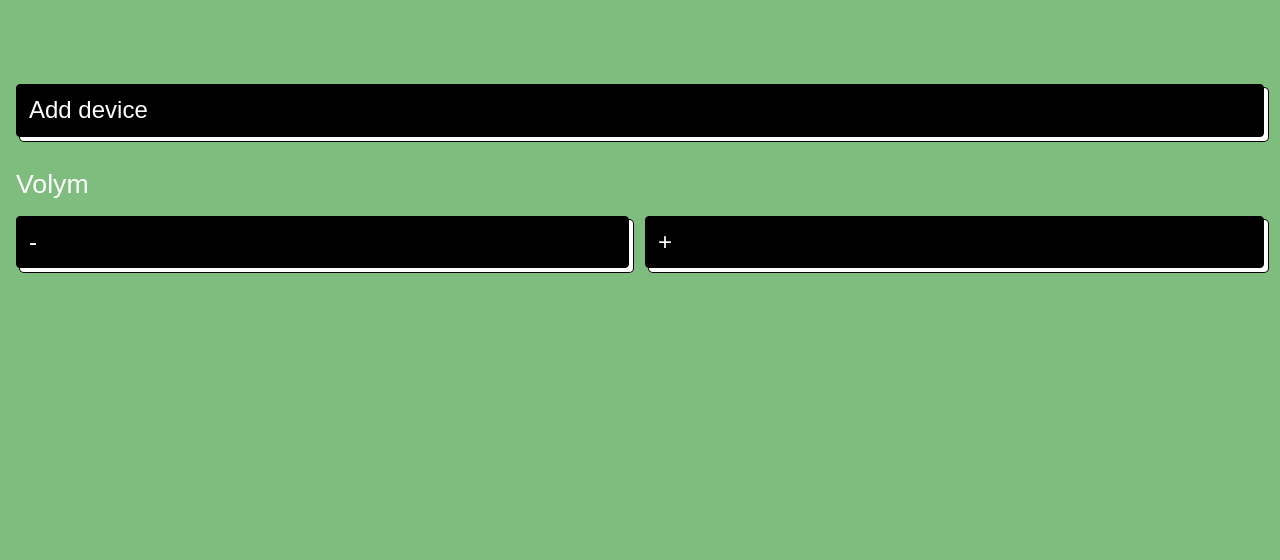
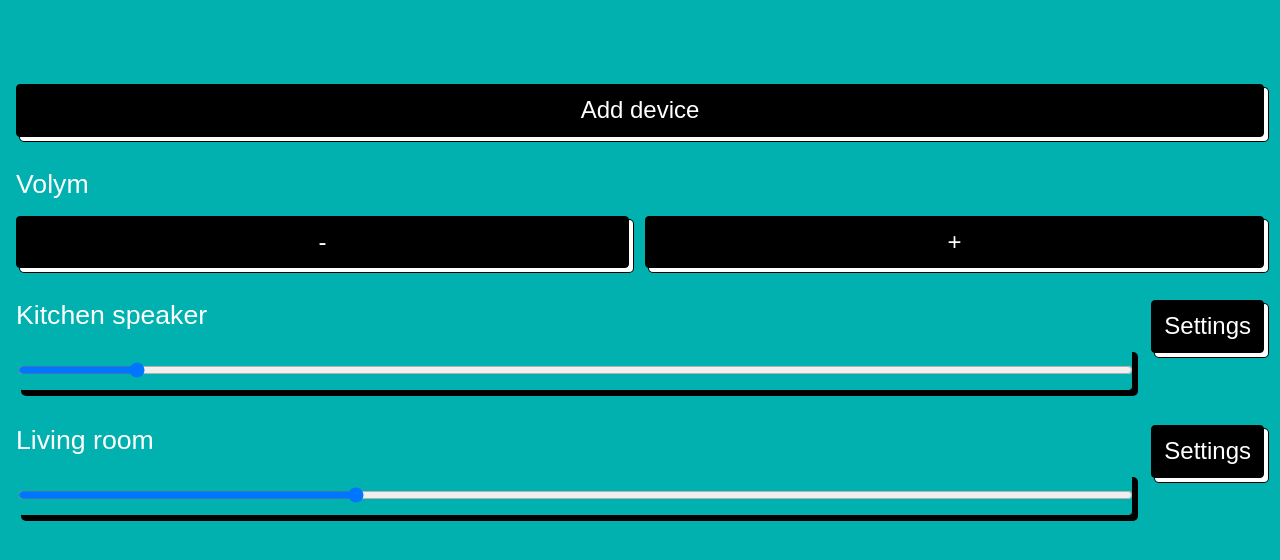
Before and after one commit to denniseriksson93/music-streamer, a website with bundled scripts: page src/streamer-server/public/streamer-remote/index.html in a window 1280 px wide. Built offline with nearby package versions, Linux system fonts and the light colour scheme; no server answers; a web font is replaced by a local one.

Commit message:
Rerender on state change

```diff
--- /dev/null
+++ b/src/streamer-server/public/streamer-remote/components/add-device.js
@@ -0,0 +1,14 @@
+export const addDevice = {
+  render: () => {
+    const addDeviceButton = document.createElement("button");
+    addDeviceButton.innerHTML = "Add device";
+
+    const addDeviceContainer = document.getElementById("add-device");
+
+    if (!addDeviceContainer) {
+      throw new Error("element with id 'add-device' is missing in the DOM");
+    }
+
+    addDeviceContainer.replaceChildren(addDeviceButton);
+  },
+};
--- /dev/null
+++ b/src/streamer-server/public/streamer-remote/components/devices.js
@@ -0,0 +1,40 @@
+import { STATE } from "../state.js";
+
+export const devices = {
+  render: () => {
+    const devices = STATE.get().devices.map(({ name, customName, volume }) => {
+      const nameContainer = document.createElement("div");
+      nameContainer.innerText = customName ?? name;
+
+      const volumeSlider = document.createElement("input");
+      volumeSlider.setAttribute("type", "range");
+      volumeSlider.setAttribute("value", (volume / 1000).toString());
+
+      const nameVolumeContainer = document.createElement("div");
+      nameVolumeContainer.setAttribute("class", "name-volume-container");
+      nameVolumeContainer.appendChild(nameContainer);
+      nameVolumeContainer.appendChild(volumeSlider);
+
+      const settingsButton = document.createElement("button");
+      settingsButton.innerText = "Settings";
+
+      const settingsContainer = document.createElement("div");
+      settingsContainer.appendChild(settingsButton);
+
+      const deviceContainer = document.createElement("div");
+      deviceContainer.setAttribute("class", "device-container");
+      deviceContainer.appendChild(nameVolumeContainer);
+      deviceContainer.appendChild(settingsContainer);
+
+      return deviceContainer;
+    });
+
+    const devicesContainer = document.getElementById("devices");
+
+    if (!devicesContainer) {
+      throw new Error("element with id 'devices' is missing in the DOM");
+    }
+
+    devicesContainer.replaceChildren(...devices);
+  },
+};
--- /dev/null
+++ b/src/streamer-server/public/streamer-remote/components/global-volume.js
@@ -0,0 +1,46 @@
+import { STATE } from "../state.js";
+
+export const globalVolume = {
+  render: () => {
+    const volumeLabelContainer = document.createElement("div");
+    volumeLabelContainer.innerText = "Volym";
+
+    const minusButton = document.createElement("button");
+    minusButton.innerText = "-";
+    minusButton.addEventListener("click", () =>
+      incrementVolumeOnAllDevices(-1000)
+    );
+
+    const plusButton = document.createElement("button");
+    plusButton.innerText = "+";
+    plusButton.addEventListener("click", () =>
+      incrementVolumeOnAllDevices(1000)
+    );
+
+    const volumeButtonsContainer = document.createElement("div");
+    volumeButtonsContainer.setAttribute("class", "volume-buttons-container");
+    volumeButtonsContainer.appendChild(minusButton);
+    volumeButtonsContainer.appendChild(plusButton);
+
+    const globalVolumeContainer = document.getElementById("global-volume");
+
+    if (!globalVolumeContainer) {
+      throw new Error("element with id 'global-volume' is missing in the DOM");
+    }
+
+    globalVolumeContainer.replaceChildren(
+      volumeLabelContainer,
+      volumeButtonsContainer
+    );
+  },
+};
+
+const incrementVolumeOnAllDevices = (/** @type {number} */ increment) => {
+  const newState = STATE.get();
+
+  newState.devices.forEach((device) => {
+    device.volume += increment;
+  });
+
+  STATE.set(newState);
+};
--- a/src/streamer-server/public/streamer-remote/index.css
+++ b/src/streamer-server/public/streamer-remote/index.css
@@ -55,6 +55,8 @@ img {
 
 button,
 input {
+  display: flex;
+  flex-grow: 1;
   background-image: none;
   border-radius: 4px;
   box-sizing: border-box;
@@ -74,8 +76,6 @@ input {
 }
 
 button {
-  display: flex;
-  flex-grow: 1;
   background-color: #000000;
   border: 1px solid #000000;
   box-shadow: #ffffff 4px 4px 0 0, #000000 4px 4px 0 1px;
@@ -157,7 +157,13 @@ input[disabled] {
   margin-right: auto;
 }
 
-.item-row {
+#add-device {
+  display: flex;
+  flex-direction: column;
+  gap: 16px;
+}
+
+#global-volume {
   display: flex;
   flex-direction: column;
   gap: 16px;
@@ -167,3 +173,22 @@ input[disabled] {
   display: flex;
   gap: 16px;
 }
+
+#devices {
+  display: flex;
+  flex-direction: column;
+  gap: 32px;
+}
+
+.device-container {
+  display: flex;
+  justify-content: space-between;
+  gap: 16px;
+}
+
+.name-volume-container {
+  display: flex;
+  flex-direction: column;
+  gap: 16px;
+  flex-grow: 1;
+}
--- a/src/streamer-server/public/streamer-remote/index.html
+++ b/src/streamer-server/public/streamer-remote/index.html
@@ -18,18 +18,10 @@
   </head>
   <body>
     <div class="content-container">
-      <div class="item-row">
-        <button>Add device</button>
-      </div>
-      <div class="item-row">
-        <div>Volym</div>
-        <div class="volume-buttons-container">
-          <button>-</button>
-          <button>+</button>
-        </div>
-      </div>
+      <div id="add-device"></div>
+      <div id="global-volume"></div>
+      <div id="devices"></div>
     </div>
-
     <script type="module" src="index.js"></script>
   </body>
 </html>
--- a/src/streamer-server/public/streamer-remote/index.js
+++ b/src/streamer-server/public/streamer-remote/index.js
@@ -1,3 +1,8 @@
+import { addDevice } from "./components/add-device.js";
+import { devices } from "./components/devices.js";
+import { globalVolume } from "./components/global-volume.js";
+import { STATE } from "./state.js";
+
 const BACKEND_URL = location.origin;
 const REDIRECT_URI = `${location.protocol}//${location.host}${location.pathname}`;
 const CLIENT_ID = "ec93c4e175eb4f979a2a2b810601a679";
@@ -36,3 +41,9 @@ if (code) {
     window.location.href = url.toString();
   }
 }
+
+STATE.registerCallbackFunction(addDevice.render);
+STATE.registerCallbackFunction(globalVolume.render);
+STATE.registerCallbackFunction(devices.render);
+
+STATE.set({});
--- /dev/null
+++ b/src/streamer-server/public/streamer-remote/state.js
@@ -0,0 +1,37 @@
+/**
+ * @typedef State
+ * @prop {{ id: string; connected: boolean; name: string; customName: string; volume: number; }[]} devices
+ */
+let state = {
+  devices: [
+    {
+      id: "1245324",
+      connected: true,
+      name: "Sony XB10",
+      customName: "Kitchen speaker",
+      volume: 10000,
+    },
+    {
+      id: "2135235234",
+      connected: false,
+      name: "JBL 124ls",
+      customName: "Living room",
+      volume: 30000,
+    },
+  ],
+};
+
+/**
+ * @type {(() => void)[]}
+ */
+const callbackFunctions = [() => console.log("")];
+
+export const STATE = {
+  get: () => ({ ...state }),
+  set: (/** @type {Partial<State>} */ partialNewState) => {
+    state = { ...state, ...partialNewState };
+    callbackFunctions.forEach((callbackFunction) => callbackFunction());
+  },
+  registerCallbackFunction: (/** @type {() => void} */ callbackFunction) =>
+    callbackFunctions.push(callbackFunction),
+};
```
